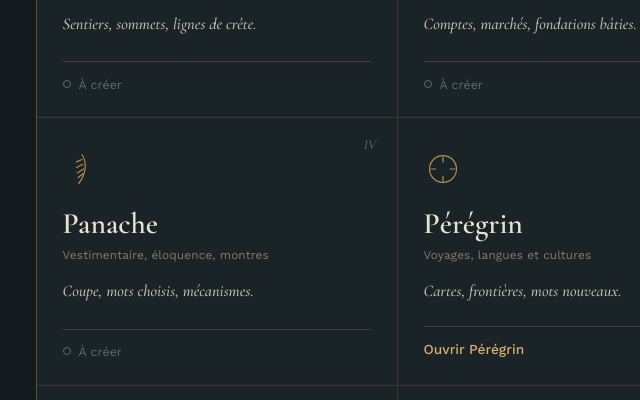
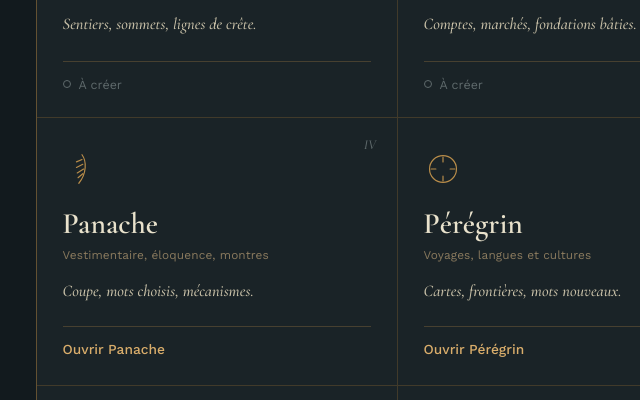
Before and after one commit to Byggvir63/atlas-facettes, a plain HTML site: page index.html in a window 1280 px wide. Shown: the part 701-1101 px from the top of the page, 62-702 px from the left. Drawn offline with nearby package versions, Linux system fonts and the light colour scheme.

Commit message:
Update Panache article to be active and link to site

```diff
--- a/index.html
+++ b/index.html
@@ -348,15 +348,15 @@
         </div>
       </article>
 
-      <!-- 4. Panache -->
-      <article class="plate" style="animation-delay:0.14s">
+      <!-- 4. Panache (LIVE) -->
+      <article class="plate active" style="animation-delay:0.14s">
         <span class="plate-number">IV</span>
         <svg class="icon" viewBox="0 0 48 48" fill="none" stroke="currentColor" stroke-width="1.5" stroke-linecap="round" stroke-linejoin="round"><path d="M24 6 C30 14 30 30 20 42"/><path d="M24 12 L17 15 M25 18 L17 22 M26 24 L18 29 M25 30 L19 35"/></svg>
         <h2>Panache</h2>
         <p class="domain">Vestimentaire, éloquence, montres</p>
         <p class="caption">Coupe, mots choisis, mécanismes.</p>
         <div class="status-row">
-          <span class="status"><span class="legend-dot off"></span>À créer</span>
+          <a class="visit" href="https://byggvir63.github.io/panache/">Ouvrir Panache</a>
         </div>
       </article>
 
```
